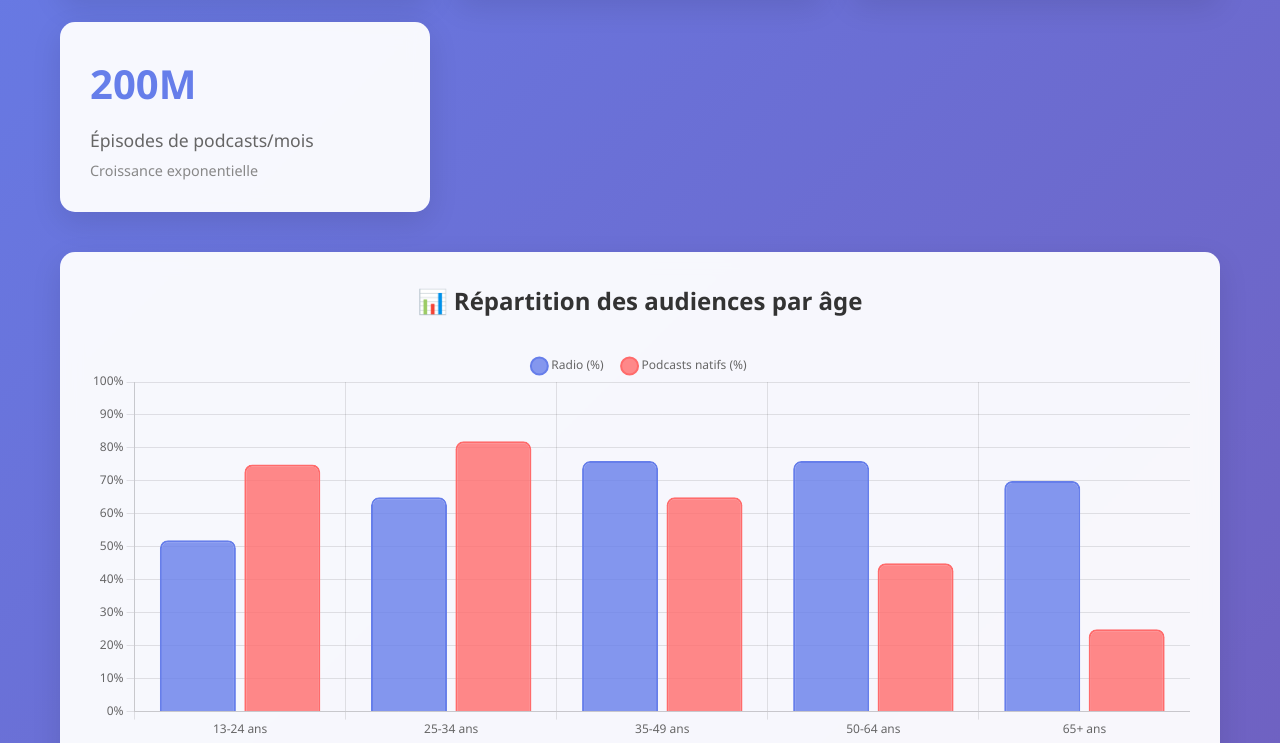
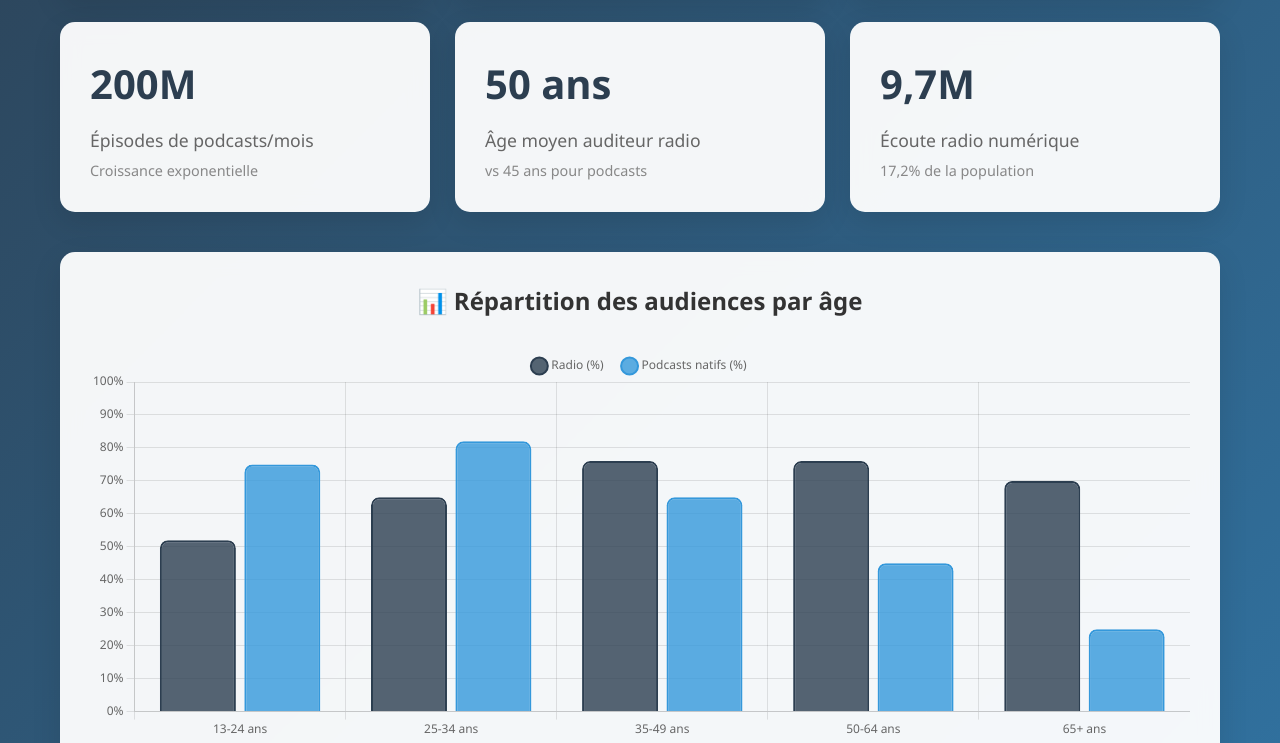
Before and after one commit to silverteacher/statistiquesradio, a plain HTML site: page index.html in a window 1280 px wide. Shown: the part 451-1194 px from the top of the page. Drawn offline with nearby package versions, Linux system fonts and the light colour scheme.

Commit message:
Update index.html

```diff
--- a/index.html
+++ b/index.html
@@ -14,7 +14,7 @@
 
         body {
             font-family: 'Segoe UI', system-ui, -apple-system, sans-serif;
-            background: linear-gradient(135deg, #667eea 0%, #764ba2 100%);
+            background: linear-gradient(135deg, #2c3e50 0%, #3498db 100%);
             min-height: 100vh;
             color: #333;
             line-height: 1.6;
@@ -40,7 +40,7 @@
         .header h1 {
             font-size: 3em;
             margin-bottom: 10px;
-            background: linear-gradient(45deg, #ff6b6b, #4ecdc4);
+            background: linear-gradient(45deg, #e74c3c, #3498db);
             -webkit-background-clip: text;
             -webkit-text-fill-color: transparent;
             background-clip: text;
@@ -75,7 +75,7 @@
         .stat-number {
             font-size: 2.5em;
             font-weight: bold;
-            color: #667eea;
+            color: #2c3e50;
             margin-bottom: 10px;
         }
 
@@ -126,7 +126,7 @@
         }
 
         .insights h2 {
-            color: #667eea;
+            color: #2c3e50;
             margin-bottom: 20px;
             font-size: 1.8em;
         }
@@ -136,7 +136,7 @@
             padding: 15px;
             border-radius: 10px;
             margin-bottom: 15px;
-            border-left: 4px solid #667eea;
+            border-left: 4px solid #2c3e50;
         }
 
         @media (max-width: 768px) {
@@ -157,7 +157,7 @@
 <body>
     <div class="container">
         <div class="header">
-            <h1>📻 Radio vs 🎧 Podcasts</h1>
+            <h1>📻 Radios et podcasts, qui écoute quoi ?</h1>
             <p>Analyse comparative des audiences en France - 2024</p>
         </div>
 
@@ -181,6 +181,16 @@
                 <div class="stat-number">200M</div>
                 <div class="stat-label">Épisodes de podcasts/mois</div>
                 <div class="stat-desc">Croissance exponentielle</div>
+            </div>
+            <div class="stat-card">
+                <div class="stat-number">50 ans</div>
+                <div class="stat-label">Âge moyen auditeur radio</div>
+                <div class="stat-desc">vs 45 ans pour podcasts</div>
+            </div>
+            <div class="stat-card">
+                <div class="stat-number">9,7M</div>
+                <div class="stat-label">Écoute radio numérique</div>
+                <div class="stat-desc">17,2% de la population</div>
             </div>
         </div>
 
@@ -243,15 +253,15 @@
                 datasets: [{
                     label: 'Radio (%)',
                     data: [52, 65, 76, 76, 70],
-                    backgroundColor: 'rgba(102, 126, 234, 0.8)',
-                    borderColor: 'rgba(102, 126, 234, 1)',
+                    backgroundColor: 'rgba(44, 62, 80, 0.8)',
+                    borderColor: 'rgba(44, 62, 80, 1)',
                     borderWidth: 2,
                     borderRadius: 8
                 }, {
                     label: 'Podcasts natifs (%)',
                     data: [75, 82, 65, 45, 25],
-                    backgroundColor: 'rgba(255, 107, 107, 0.8)',
-                    borderColor: 'rgba(255, 107, 107, 1)',
+                    backgroundColor: 'rgba(52, 152, 219, 0.8)',
+                    borderColor: 'rgba(52, 152, 219, 1)',
                     borderWidth: 2,
                     borderRadius: 8
                 }]
@@ -290,14 +300,14 @@
                 datasets: [{
                     data: [41, 35, 24],
                     backgroundColor: [
-                        'rgba(102, 126, 234, 0.8)',
-                        'rgba(78, 205, 196, 0.8)',
-                        'rgba(255, 107, 107, 0.8)'
+                        'rgba(44, 62, 80, 0.8)',
+                        'rgba(52, 152, 219, 0.8)',
+                        'rgba(231, 76, 60, 0.8)'
                     ],
                     borderColor: [
-                        'rgba(102, 126, 234, 1)',
-                        'rgba(78, 205, 196, 1)',
-                        'rgba(255, 107, 107, 1)'
+                        'rgba(44, 62, 80, 1)',
+                        'rgba(52, 152, 219, 1)',
+                        'rgba(231, 76, 60, 1)'
                     ],
                     borderWidth: 3
                 }]
```
